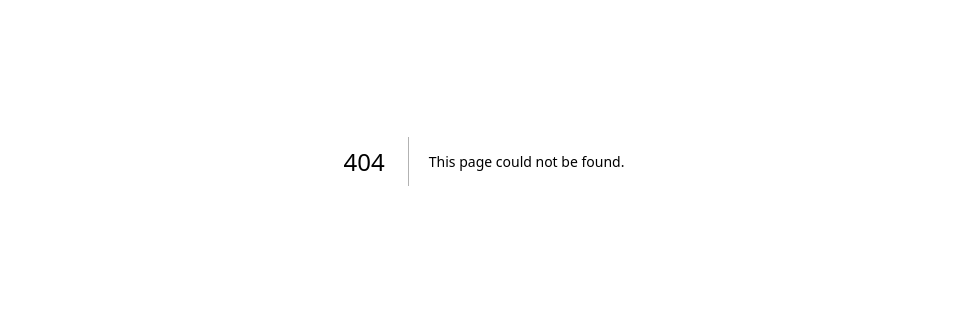
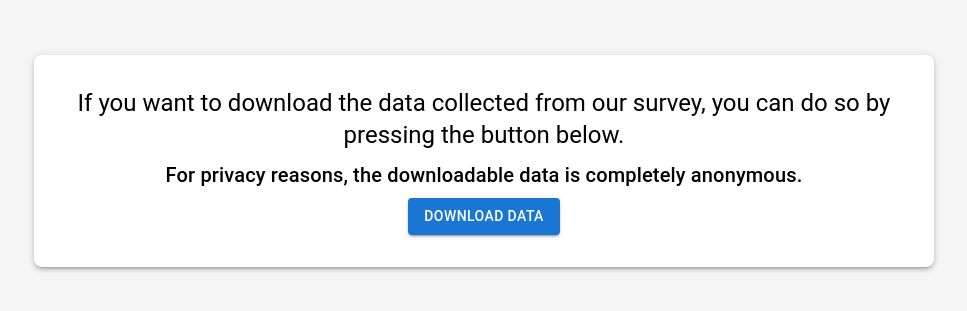
Before and after one commit to ghi-la/Experimentation-Evaluation, a Next.js app in the folder Assignment2/program-comprehension/: page /admin/download in a window 1280 px wide. Before the commit this address had no page. Shown: the part 239-550 px from the top of the page, without its empty margins (156-1123 px from the left). Built offline with nearby package versions, Linux system fonts and the light colour scheme; no server answers; the database is empty.

Commit message:
Enhance survey data visualization and CSV download functionality
- Update scatter plot to include facets by Word Count and improved labels
- Refactor CSV download logic to include additional user data and metrics
- Create a new Download component for better user experience in data retrieval

```diff
--- /dev/null
+++ b/Assignment2/program-comprehension/src/app/admin/download/page.tsx
@@ -0,0 +1,43 @@
+'use client';
+
+import PageContainer from '@/app/components/PageContainer';
+import { getAllSurveys } from '@/app/services/surveyServices';
+import { isLoaded, isLoading } from '@/app/store/actions';
+import { Survey } from '@/app/store/models/survey';
+import { Button, Typography } from '@mui/material';
+import { useEffect, useState } from 'react';
+import { useDispatch } from 'react-redux';
+import { handleDownloadCSV } from '../helper';
+
+const Download = () => {
+  const [surveys, setSurveys] = useState<Survey[]>([]);
+  const dispatch = useDispatch();
+  useEffect(() => {
+    dispatch(isLoading());
+    getAllSurveys().then((data) => {
+      setSurveys(data);
+      dispatch(isLoaded());
+    });
+  }, []);
+
+  return (
+    <PageContainer>
+      <Typography variant="h5" gutterBottom>
+        If you want to download the data collected from our survey, you can do
+        so by pressing the button below.
+      </Typography>
+      <Typography variant="h6" gutterBottom>
+        For privacy reasons, the downloadable data is completely anonymous.
+      </Typography>
+      <Button
+        variant="contained"
+        color="primary"
+        onClick={() => handleDownloadCSV(surveys)}
+      >
+        Download Data
+      </Button>
+    </PageContainer>
+  );
+};
+
+export default Download;
--- /dev/null
+++ b/Assignment2/program-comprehension/src/app/admin/helper.ts
@@ -0,0 +1,39 @@
+import { Survey } from '../store/models/survey';
+
+const handleDownloadCSV = (surveys: Survey[]) => {
+  let csvContent = '';
+
+  // Define the CSV header
+  let csvHeader =
+    'Timer, QuestionIndex, TimeTaken, Test, CaseVariant, Errors, WordCount, AgeRange, CodingFrequency, ProgrammingLanguagesCount\n';
+  csvContent += csvHeader;
+
+  surveys.forEach((survey) => {
+    survey.surveyQuestions.questions.forEach((question) => {
+      const wordCount = question.test.split(' ').length; // Count the number of words in the Test
+      const csvRow = [
+        survey.user.ageRange, // User age range
+        survey.user.codingFrequency, // User coding frequency
+        survey.user.programmingLanguages.length, // Number of programming languages known by the user
+        survey.timer, // Total survey time
+        question.questionIndex, // Question index
+        question.timeTaken, // Time taken for the question
+        question.test, // Test name
+        question.caseVariant, // Case variant
+        question.errors, // Number of errors
+        wordCount, // Number of words in the Test
+      ].join(', ');
+      csvContent += csvRow + '\n';
+    });
+  });
+
+  // Create and download the CSV file
+  const csvFile = new Blob([csvContent], { type: 'text/csv' });
+  const url = URL.createObjectURL(csvFile);
+  const a = document.createElement('a');
+  a.href = url;
+  a.download = 'survey-results.csv';
+  a.click();
+};
+
+export { handleDownloadCSV };
```
Also changed, not shown: Assignment2/program-comprehension/src/app/admin/page.tsx (+2 -35 lines), 1 other file (tests, documents, lock files or other folders).
